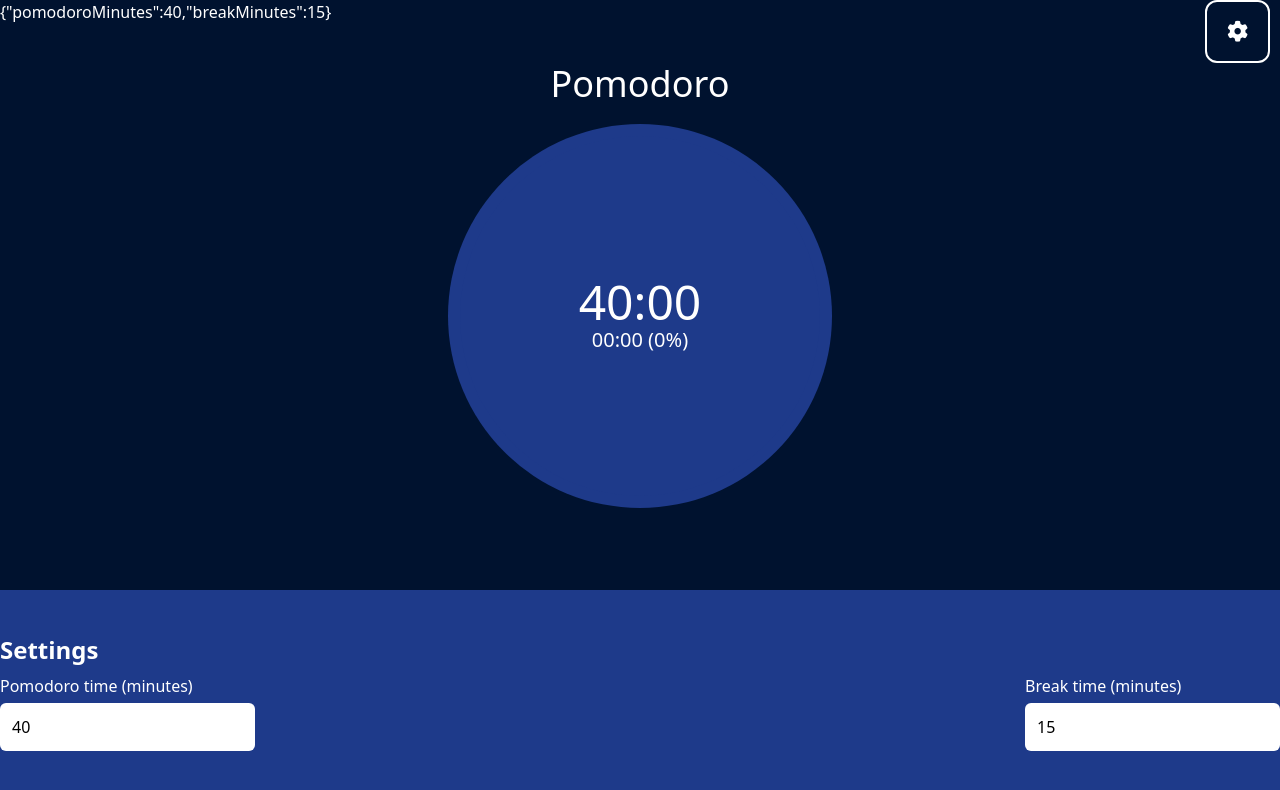
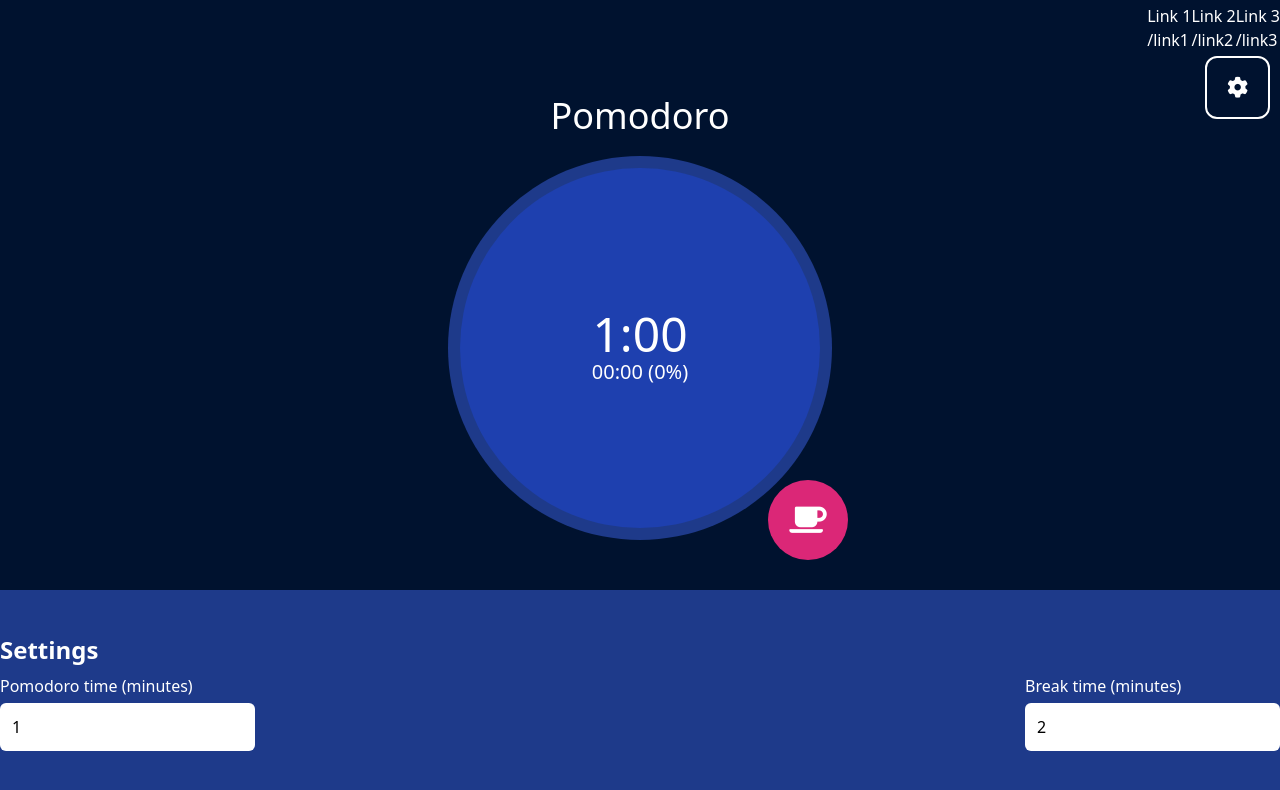
Before and after one commit to LombardoCode/pomodoro-web, a React (Create React App) app: page / in a window 1280 px wide. Shown: the top 790 px of the page. Built offline with nearby package versions, Linux system fonts and the light colour scheme.

Commit message:
[NEW]: Pomodoro mode and break mode works now. [NEW]: Navbar prototype.

```diff
--- a/src/App.js
+++ b/src/App.js
@@ -1,15 +1,17 @@
 import "./index.css";
+import Navbar from "./components/Navbar/Navbar";
 import Timer from "./components/Timer/Timer";
 import Settings from "./components/Settings/Settings";
 import { useState } from "react";
 
 function App() {
 	const [active, setActive] = useState(false);
+	const [pomodoroMode, setPomodoroMode] = useState(true);
 	const [leftDegrees, setLeftDegrees] = useState(180);
 	const [rightDegrees, setRightDegrees] = useState(180);
 	const [minutes, setMinutes] = useState({
-		pomodoroMinutes: 40,
-		breakMinutes: 15,
+		pomodoroMinutes: 1,
+		breakMinutes: 2,
 	});
 	const [secondsPast, setSecondsPast] = useState(0);
 	const [secondsLeft, setSecondsLeft] = useState(minutes.pomodoroMinutes * 60);
@@ -40,10 +42,18 @@ function App() {
 		setLeftDegrees(180);
 		setRightDegrees(180);
 		setSecondsPast(0);
+		setSecondsLeft(
+			pomodoroMode ? minutes.pomodoroMinutes * 60 : minutes.breakMinutes * 60
+		);
+	};
+
+	const onSetPomodoroMode = (mode) => {
+		setPomodoroMode(!mode);
 	};
 
 	return (
 		<div>
+			<Navbar />
 			<Settings
 				resetTimer={onResetTimer}
 				minutes={minutes}
@@ -52,6 +62,8 @@ function App() {
 			<div className="container mx-auto my-10">
 				<h1 className="text-white text-center text-4xl">Pomodoro</h1>
 				<Timer
+					pomodoroMode={pomodoroMode}
+					setPomodoroMode={onSetPomodoroMode}
 					secondsPast={secondsPast}
 					setSecondsPast={onSetSecondsPast}
 					secondsLeft={secondsLeft}
@@ -63,6 +75,7 @@ function App() {
 					setLeftDegrees={onSetLeftDegrees}
 					rightDegrees={rightDegrees}
 					setRightDegrees={onSetRightDegrees}
+					resetTimer={onResetTimer}
 				/>
 			</div>
 		</div>
--- /dev/null
+++ b/src/components/Navbar/Navbar.jsx
@@ -0,0 +1,43 @@
+import React from "react";
+
+const links = [
+	{
+		text: "Link 1",
+		route: "/link1",
+	},
+	{
+		text: "Link 2",
+		route: "/link2",
+	},
+	{
+		text: "Link 3",
+		route: "/link3",
+	},
+];
+
+const LinkClickable = ({ text, route }) => {
+	return (
+		<div className="text-white">
+			<p>{text}</p>
+			<p>{route}</p>
+		</div>
+	);
+};
+
+const Navbar = () => {
+	return (
+		<div>
+			<div className="container mx-auto flex justify-end py-1">
+				<nav>
+					<ul className="flex">
+						{links.map((l, index) => (
+							<LinkClickable text={l.text} route={l.route} key={index} />
+						))}
+					</ul>
+				</nav>
+			</div>
+		</div>
+	);
+};
+
+export default Navbar;
--- a/src/components/Settings/Settings.jsx
+++ b/src/components/Settings/Settings.jsx
@@ -12,7 +12,8 @@ const Settings = ({ resetTimer, minutesInitializer, minutes }) => {
 
 	const changeMinutes = (e) => {
 		e.preventDefault();
-		if (Number(e.target.value) >= 0) {
+		// 1 minute to 1 day:
+		if (Number(e.target.value) >= 1 && Number(e.target.value) <= 1440) {
 			setFormValues({
 				...formValues,
 				[e.target.name]: Number(e.target.value),
@@ -32,7 +33,6 @@ const Settings = ({ resetTimer, minutesInitializer, minutes }) => {
 			>
 				<i className="fas fa-cog"></i>
 			</button>
-			<h1 className="text-white">{JSON.stringify(formValues)}</h1>
 			{displaySettings && (
 				<div id="settings-tab" className="bg-blue-900 text-white font-4xl py-5">
 					<div className="container mx-auto">
@@ -48,7 +48,7 @@ const Settings = ({ resetTimer, minutesInitializer, minutes }) => {
 									id="pomodoro-minutes"
 									name="pomodoroMinutes"
 									type="number"
-									defaultValue={formValues.pomodoroMinutes}
+									value={formValues.pomodoroMinutes}
 									onChange={changeMinutes}
 									className="input-number"
 								/>
@@ -59,7 +59,7 @@ const Settings = ({ resetTimer, minutesInitializer, minutes }) => {
 									id="break-minutes"
 									name="breakMinutes"
 									type="number"
-									defaultValue={formValues.breakMinutes}
+									value={formValues.breakMinutes}
 									onChange={changeMinutes}
 									className="input-number"
 								/>
--- a/src/components/Timer/Timer.jsx
+++ b/src/components/Timer/Timer.jsx
@@ -2,6 +2,8 @@ import { useEffect, useState } from "react";
 import "./Timer.css";
 
 const Timer = ({
+	pomodoroMode,
+	setPomodoroMode,
 	secondsPast,
 	setSecondsPast,
 	secondsLeft,
@@ -13,6 +15,7 @@ const Timer = ({
 	setLeftDegrees,
 	rightDegrees,
 	setRightDegrees,
+	resetTimer,
 }) => {
 	const [percentage, setPercentage] = useState(0);
 
@@ -20,7 +23,9 @@ const Timer = ({
 		let interval = null;
 		let firstHalfFinished = false;
 		let secondHalfFinished = false;
-		const seconds = minutes.pomodoroMinutes * 60;
+		const seconds = pomodoroMode
+			? minutes.pomodoroMinutes * 60
+			: minutes.breakMinutes * 60;
 		const deegreesToTurn = 180 / (seconds / 2);
 		let leftPercentage = (50 / 180) * (leftDegrees - 180);
 		let rightPercentage = (50 / 180) * (rightDegrees - 180);
@@ -57,15 +62,34 @@ const Timer = ({
 				secondHalfFinished = false;
 
 				setSecondsPast(0);
-				setSecondsLeft(minutes.pomodoroMinutes * 60 + 1);
-				console.log(minutes.pomodoroMinutes, minutes.pomodoroMinutes * 60);
+				setSecondsLeft(
+					pomodoroMode
+						? minutes.pomodoroMinutes * 60 + 1
+						: minutes.breakMinutes * 60 + 1
+				);
+			}
+		} else {
+			if (secondsPast == 0) {
+				setSecondsPast(0);
+				setSecondsLeft(
+					pomodoroMode
+						? minutes.pomodoroMinutes * 60
+						: minutes.breakMinutes * 60
+				);
 			}
 		}
 
 		return () => {
 			clearInterval(interval);
 		};
-	}, [leftDegrees, rightDegrees, active, secondsPast, secondsLeft]);
+	}, [
+		leftDegrees,
+		rightDegrees,
+		active,
+		secondsPast,
+		secondsLeft,
+		pomodoroMode,
+	]);
 
 	const formatTo2DigitNumber = (number) => {
 		return number.toLocaleString("en-US", {
@@ -84,6 +108,11 @@ const Timer = ({
 		}
 	};
 
+	const onChangeMode = () => {
+		setPomodoroMode(pomodoroMode);
+		resetTimer();
+	};
+
 	const firstHalfStyle = {
 		transform: `rotate(${leftDegrees}deg)`,
 	};
@@ -93,15 +122,20 @@ const Timer = ({
 	};
 
 	return (
-		<div className="flex justify-center">
+		<div className="flex justify-center relative">
+			<div id="timer-container" className="relative">
 				<div
 					id="circle"
-				className="relative flex flex-row-reverse text-white bg-blue-900 w-96 h-96 my-5 rounded-full overflow-hidden cursor-pointer"
+					className={`relative flex flex-row-reverse text-white ${
+						pomodoroMode ? "bg-blue-900" : "bg-pink-900"
+					} transition-all w-64 h-64 sm:w-96 sm:h-96 my-5 rounded-full overflow-hidden cursor-pointer`}
 					onClick={() => setActive(!active)}
 				>
 					<div
 						id="mini-circle"
-					className="flex justify-center items-center rounded-full w-24 h-24 bg-blue-900"
+						className={`flex justify-center items-center rounded-full w-24 h-24 transition-all ${
+							pomodoroMode ? "bg-blue-800" : "bg-pink-800"
+						}`}
 					>
 						<span id="display">
 							<p className="text-center text-5xl">
@@ -114,15 +148,30 @@ const Timer = ({
 					</div>
 					<div id="first-half" className="w-1/2 h-full overflow-hidden">
 						<div
-						className="progress bg-white w-full h-full"
+							className="progress bg-white w-full h-full transition-all"
 							style={firstHalfStyle}
 						></div>
 					</div>
 					<div id="second-half" className="w-1/2 h-full overflow-hidden">
 						<div
-						className="progress bg-white w-full h-full"
+							className="progress bg-white w-full h-full transition-all"
 							style={secondHalfStyle}
 						></div>
+					</div>
+				</div>
+				<div
+					id="switcher"
+					className={`absolute -right-4 bottom-0 w-20 h-20 ${
+						pomodoroMode
+							? "bg-pink-600 hover:bg-pink-700"
+							: "bg-blue-600 hover:bg-blue-700"
+					} transition-all z-10 rounded-full flex justify-center items-center cursor-pointer`}
+					onClick={() => onChangeMode()}
+				>
+					<span className="text-3xl text-white">
+						{pomodoroMode && <i className="fas fa-coffee"></i>}
+						{!pomodoroMode && <i className="fas fa-brain"></i>}
+					</span>
 				</div>
 			</div>
 		</div>
```
Lines whose indentation alone changed are shown as unchanged.
